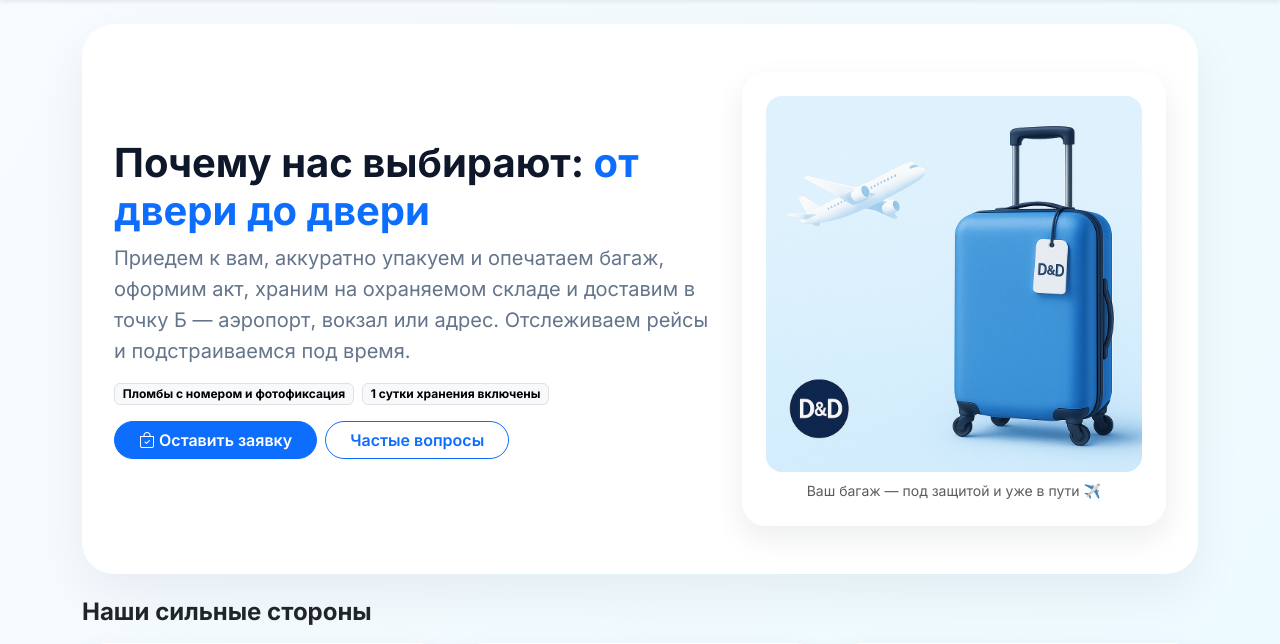
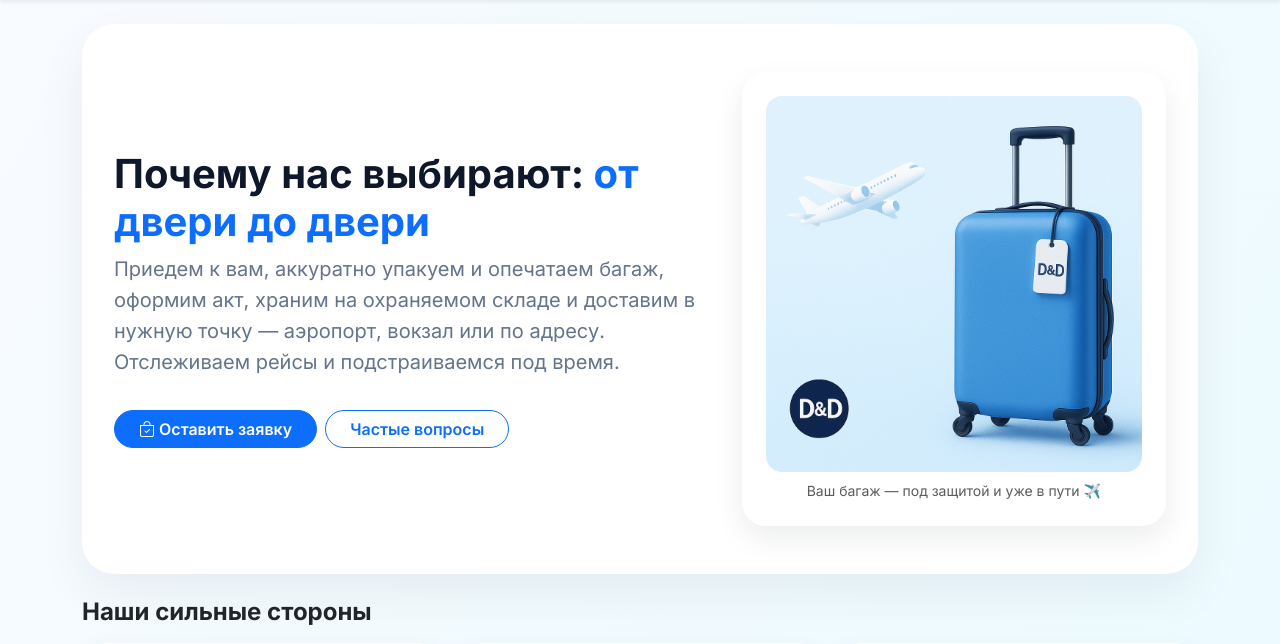
Before and after one commit to IsaevIvann/dd-project, a Django app: page /benefits/ in a window 1280 px wide. Shown: the part 57-701 px from the top of the page. Run offline with Django 5.2, Linux system fonts and the light colour scheme; some libraries are stand-ins or nearby versions.

Commit message:
+ benefits

```diff
--- a/src/core/templates/core/benefits.html
+++ b/src/core/templates/core/benefits.html
@@ -21,11 +21,10 @@
     <div class="col-lg-7">
       <h1 class="fw-bold display-6" style="color:var(--ink)">Почему нас выбирают: <span class="text-primary">от двери до двери</span></h1>
       <p class="lead lead-muted mb-3">
-        Приедем к вам, аккуратно <b>упакуем и опечатаем</b> багаж, оформим акт, <b>храним</b> на охраняемом складе и <b>доставим</b> в точку Б — аэропорт, вокзал или адрес. Отслеживаем рейсы и подстраиваемся под время.
+        Приедем к вам, аккуратно <b>упакуем и опечатаем</b> багаж, оформим акт, <b>храним</b> на охраняемом складе и <b>доставим</b> в нужную точку — аэропорт, вокзал или по адресу. Отслеживаем рейсы и подстраиваемся под время.
       </p>
       <div class="d-flex flex-wrap gap-2">
-        <span class="badge text-bg-light border">Пломбы с номером и фотофиксация</span>
-        <span class="badge text-bg-light border">1 сутки хранения включены</span>
+
       </div>
       <div class="mt-3 d-flex gap-2">
         <a href="{% url 'order_create' %}" class="btn btn-primary pill px-4"><i class="bi bi-bag-check"></i> Оставить заявку</a>
```
